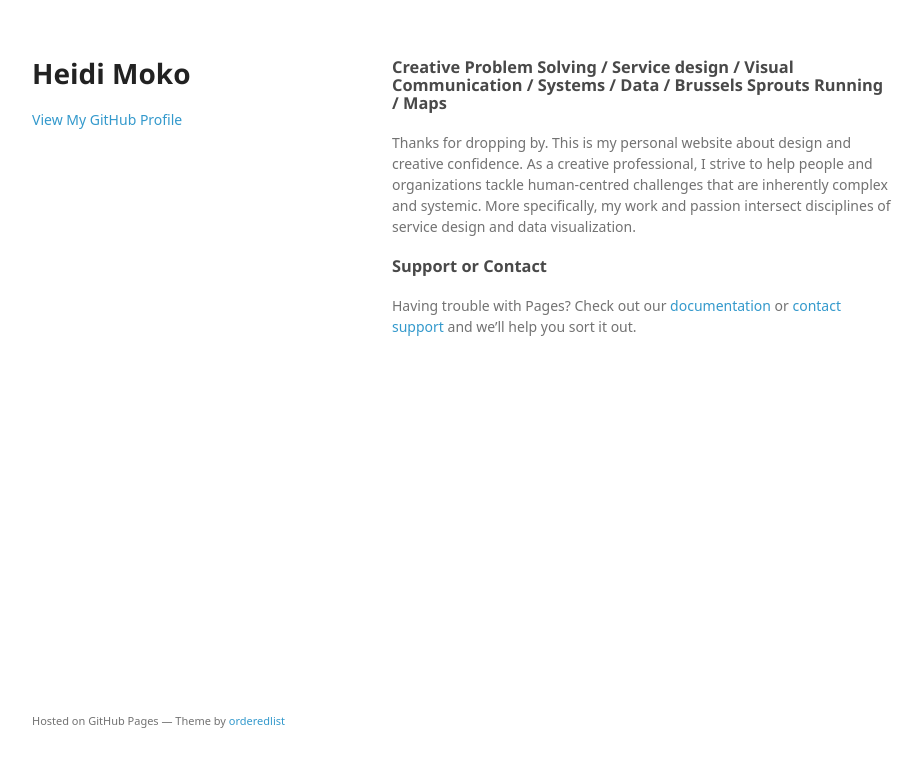
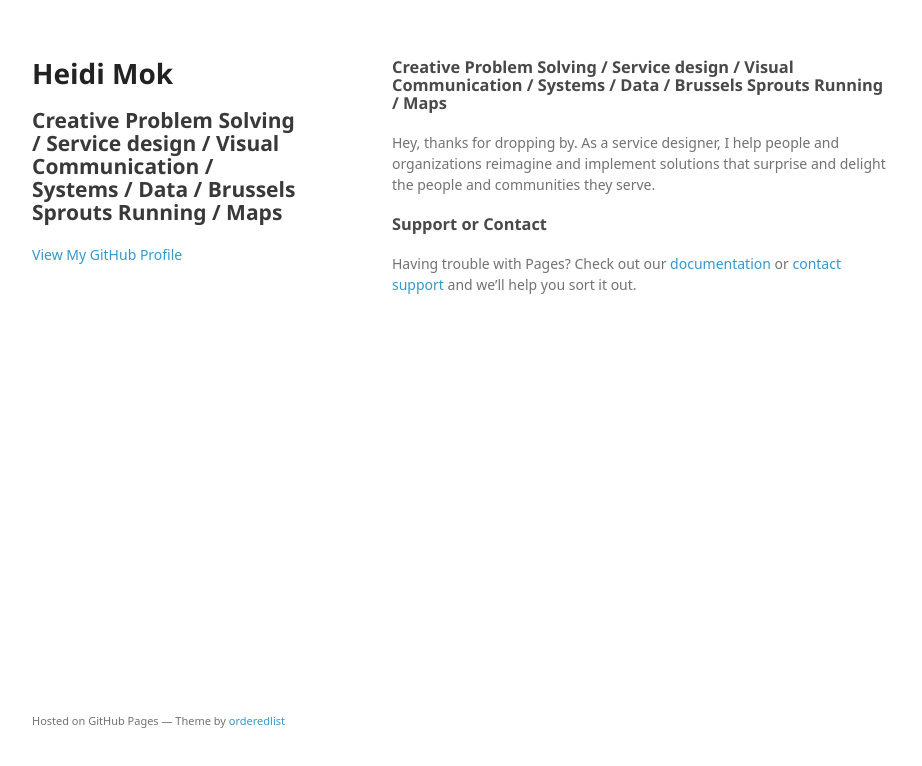
Before and after one commit to heidimok/heidimok.github.io, a plain HTML site: page index.html in a window 1280 px wide. Shown: the whole page, without its empty margins (178-1100 px from the left). Drawn offline with Linux system fonts and the light colour scheme; a web font is replaced by a local one.

Commit message:
Update index.html
Updated intro text

```diff
--- a/index.html
+++ b/index.html
@@ -15,7 +15,8 @@
   <body>
     <div class="wrapper">
       <header>
-        <h1>Heidi Moko</h1>
+        <h1>Heidi Mok</h1>
+        <h2>Creative Problem Solving / Service design / Visual Communication / Systems / Data / Brussels Sprouts Running / Maps</h2>
         <p></p>
 
 
@@ -26,7 +27,7 @@
         <h3>
 <a id="welcome-to-github-pages" class="anchor" href="#welcome-to-github-pages" aria-hidden="true"><span aria-hidden="true" class="octicon octicon-link"></span></a>Creative Problem Solving / Service design / Visual Communication / Systems / Data / Brussels Sprouts Running / Maps</h3>
 
-<p>Thanks for dropping by. This is my personal website about design and creative confidence. As a creative professional, I strive to help people and organizations tackle human-centred challenges that are inherently complex and systemic. More specifically, my work and passion intersect disciplines of service design and data visualization.</p>
+<p>Hey, thanks for dropping by. As a service designer, I help people and organizations reimagine and implement solutions that surprise and delight the people and communities they serve.</p>
 
 <h3>
 <a id="support-or-contact" class="anchor" href="#support-or-contact" aria-hidden="true"><span aria-hidden="true" class="octicon octicon-link"></span></a>Support or Contact</h3>
```
